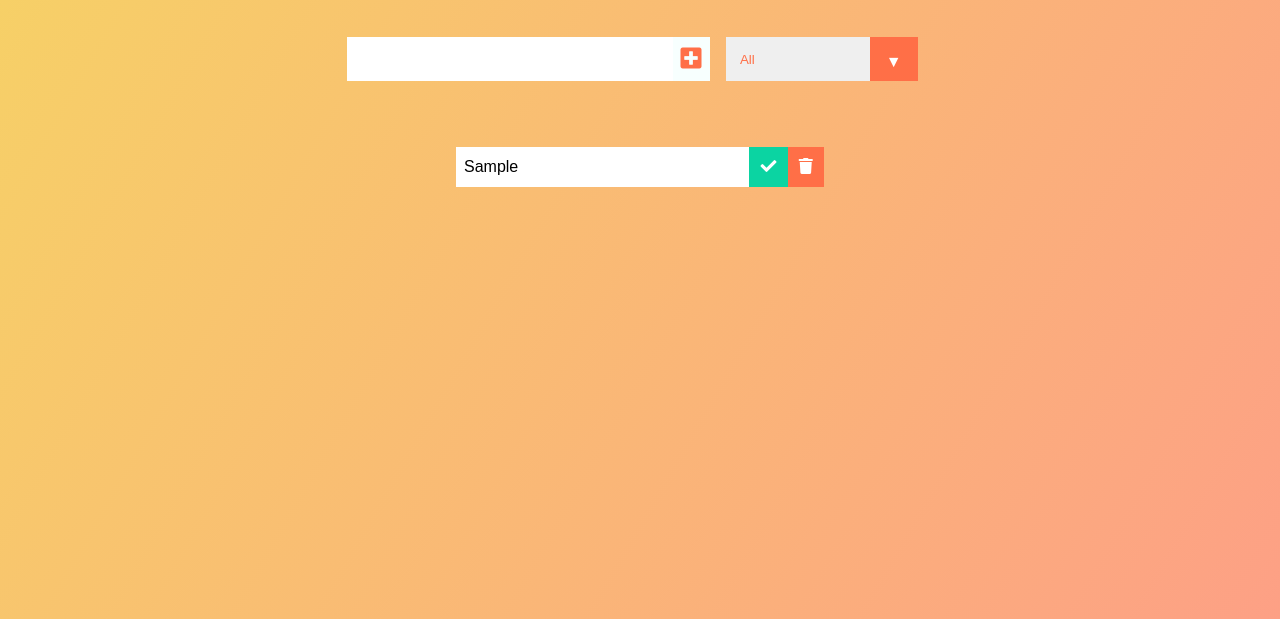
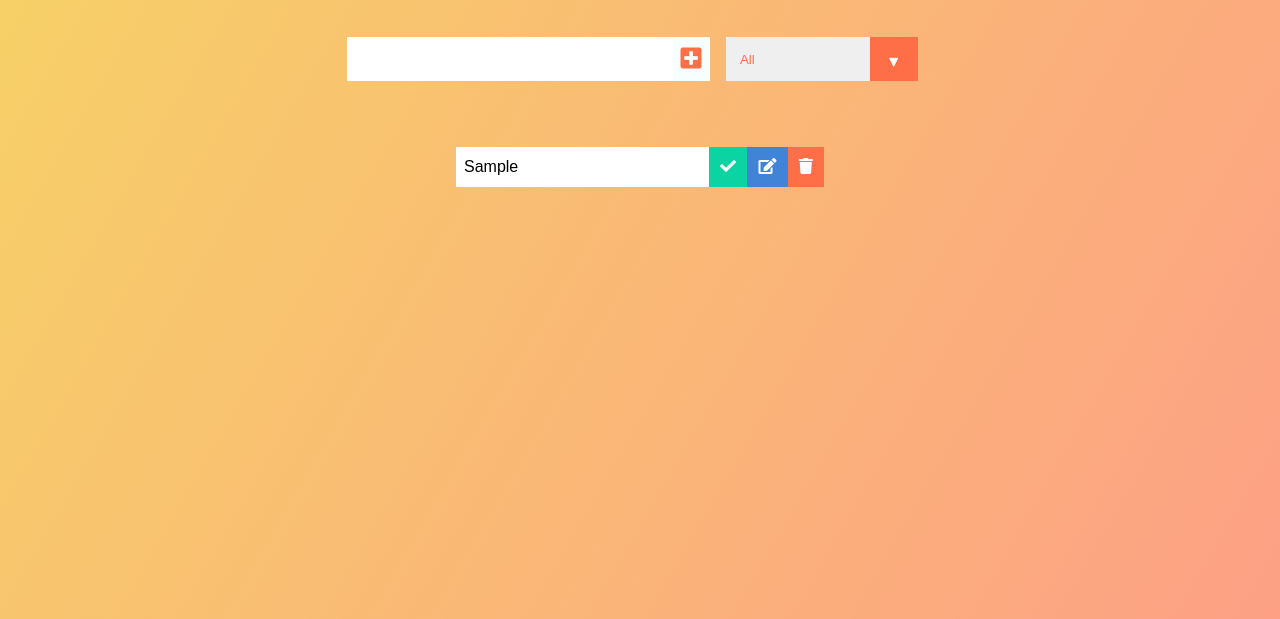
Before and after one commit to niketshukla/To-Do-App, a React app: page / in a window 1280 px wide. Both pictures are taken after typing "Sample" into the empty fields and a click on the button 691 px from the left and 240 px from the top of the page. Shown: the part 181-800 px from the top of the page. Built offline with nearby package versions, Linux system fonts and the light colour scheme.

```diff
--- a/src/components/App.js
+++ b/src/components/App.js
@@ -1,20 +1,60 @@
-import React, {useState} from 'react';
+import React, { useState,useEffect } from 'react';
 import './App.scss';
 import Form from './Form';
 import TodoList from './Todolist';
 
 const App = () => {
 
+    // state section
     const [inputText, setInputText] = useState("");
     const [todos, setTodos] = useState([]);
+    const [filterOption, setFilterOption] = useState("all");
+    const [filterTodo, setFilterTodo] = useState([]);
+
+    // hook section
+    // useEffect(() => {
+    //     getLocalTodo();
+    // }, []);
+    useEffect(() => {
+        switchFilter();
+        // saveToLocal();
+    }, [todos, filterOption]);
+
+    // function section
+    const switchFilter = () => {
+        switch (filterOption) {
+            case "completed":
+                setFilterTodo(todos.filter(todo => todo.completed === true));
+                break;
+            case "pending":
+                setFilterTodo(todos.filter(todo => todo.completed === false));
+                break;
+            default:
+                setFilterTodo(todos);
+                break;
+        }
+    }
+
+    // save to localStorage
+    // const saveToLocal = () => {
+    //     localStorage.setItem('todos', JSON.stringify(todos));
+    // };
+    // const getLocalTodo = () => {
+    //     if(localStorage.getItem('todos') === null){
+    //         localStorage.setItem('todos', JSON.stringify([]));
+    //     } else {
+    //         let getLocalData  = JSON.parse(localStorage.getItem('todos'));
+    //         setTodos(getLocalData);
+    //     }
+    // };
 
         return(
             <div className="ui container app-wrapper">
                 <header>
                     <h1 className="ui header">To-Do List</h1>
                 </header>
-                <Form inputText={inputText} setInputText={setInputText} todos={todos} setTodos={setTodos} />
-                <TodoList todos={todos} setTodos={setTodos} />
+                <Form inputText={inputText} setInputText={setInputText} todos={todos} setTodos={setTodos} setFilterOption={setFilterOption} />
+                <TodoList todos={todos} setTodos={setTodos} filterTodo={filterTodo} inputText={inputText} setInputText={setInputText} />
             </div>
         )
 };
--- a/src/components/App.scss
+++ b/src/components/App.scss
@@ -71,7 +71,8 @@
   }
 
   .trash-btn,
-  .complete-btn {
+  .complete-btn,
+  .edit-btn {
     background: $formBtn;
     color: $primaryColor;
     border: none;
@@ -82,12 +83,16 @@
   .complete-btn {
     background: rgb(11, 212, 162);
   }
+  .edit-btn{
+    background-color: #4183d7;
+  }
   .todo-item {
     padding: 0rem 0.5rem;
   }
 
   .fa-trash,
-  .fa-check {
+  .fa-check,
+  .fa-edit {
     pointer-events: none;
   }
 
--- a/src/components/Form.js
+++ b/src/components/Form.js
@@ -1,6 +1,6 @@
 import React from 'react';
 
-const Form = ({ inputText, setInputText, todos, setTodos }) => {
+const Form = ({ inputText, setInputText, todos, setTodos, setFilterOption }) => {
 
     const inputHandler = (e) => {
         setInputText(e.target.value);
@@ -15,6 +15,9 @@
         // setting input text to empty after submit
         setInputText("");
     }
+    const filterOptionHandler = (e) => {
+        setFilterOption(e.target.value);
+    }
 
 
     return (
@@ -23,7 +26,7 @@
             <button type="submit" className="todo-btn" onClick={onSubmit} >
                 <i className="fas fa-plus-square"></i>
             </button>
-            <div className="select">
+            <div className="select" onChange={filterOptionHandler} >
                 <select name="todos" className="filter-todo">
                     <option value="all">All</option>
                     <option value="completed">Completed</option>
--- a/src/components/Todo.js
+++ b/src/components/Todo.js
@@ -1,6 +1,6 @@
 import React from 'react';
 
-const Todo = ({ task, setTodos, todos, listTodo }) => {
+const Todo = ({ task, setTodos, todos, listTodo, setInputText }) => {
     const removeTodo = () => {
         // In filter method we return true or false and if its true we keep it in new array and if its false its not in the new array
         setTodos(todos.filter((el) => {
@@ -11,14 +11,25 @@
         }
         ));
     };
-    // const taskComplete = () => {
-    //     setTodos()
-    // }
+    const taskComplete = () => {
+        setTodos(todos.map((item) => {
+            if (item.id === listTodo.id){
+                return{
+                    ...item, completed: !item.completed
+                };
+            }
+            return item;
+        }));
+    };
+    const editTask = () => {
+        setInputText(listTodo.task);
+    };
 
     return (
         <div className="todo">
-            <li className="todo-item">{task}</li>
-            <button className="complete-btn"><i className="fas fa-check"></i></button>
+            <li className={`todo-item ${listTodo.completed ? "completed" : ""}`}>{task}</li>
+            <button onClick={taskComplete} className="complete-btn"><i className="fas fa-check"></i></button>
+            <button onClick={editTask} className="edit-btn"><i className="fas fa-edit"></i></button>
             <button onClick={removeTodo} className="trash-btn"><i className="fas fa-trash"></i></button>
         </div>
     );
--- a/src/components/Todolist.js
+++ b/src/components/Todolist.js
@@ -1,11 +1,11 @@
 import React from 'react';
 import Todo from './Todo';
 
-const TodoList = ({ todos, setTodos }) => {
+const TodoList = ({ todos, setTodos, filterTodo, setInputText }) => {
 
-    const todoListItems = todos.map((listTodo) => {
+    const todoListItems = filterTodo.map((listTodo) => {
         return (
-            <Todo todos={todos} setTodos={setTodos} listTodo={listTodo} task={listTodo.task} key={listTodo.id} />
+            <Todo setInputText={setInputText} todos={todos} setTodos={setTodos} listTodo={listTodo} task={listTodo.task} key={listTodo.id} />
         );
     });
     return (
```
